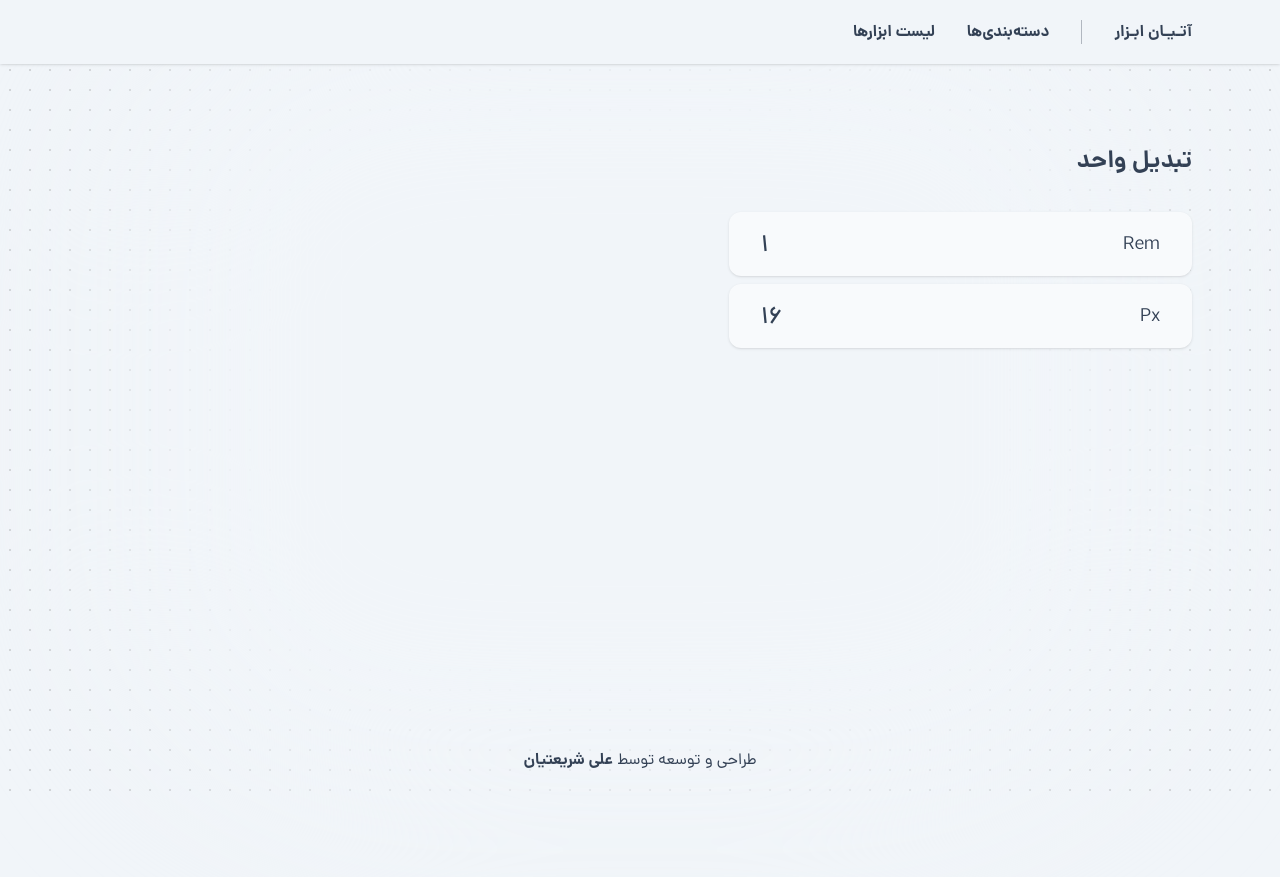
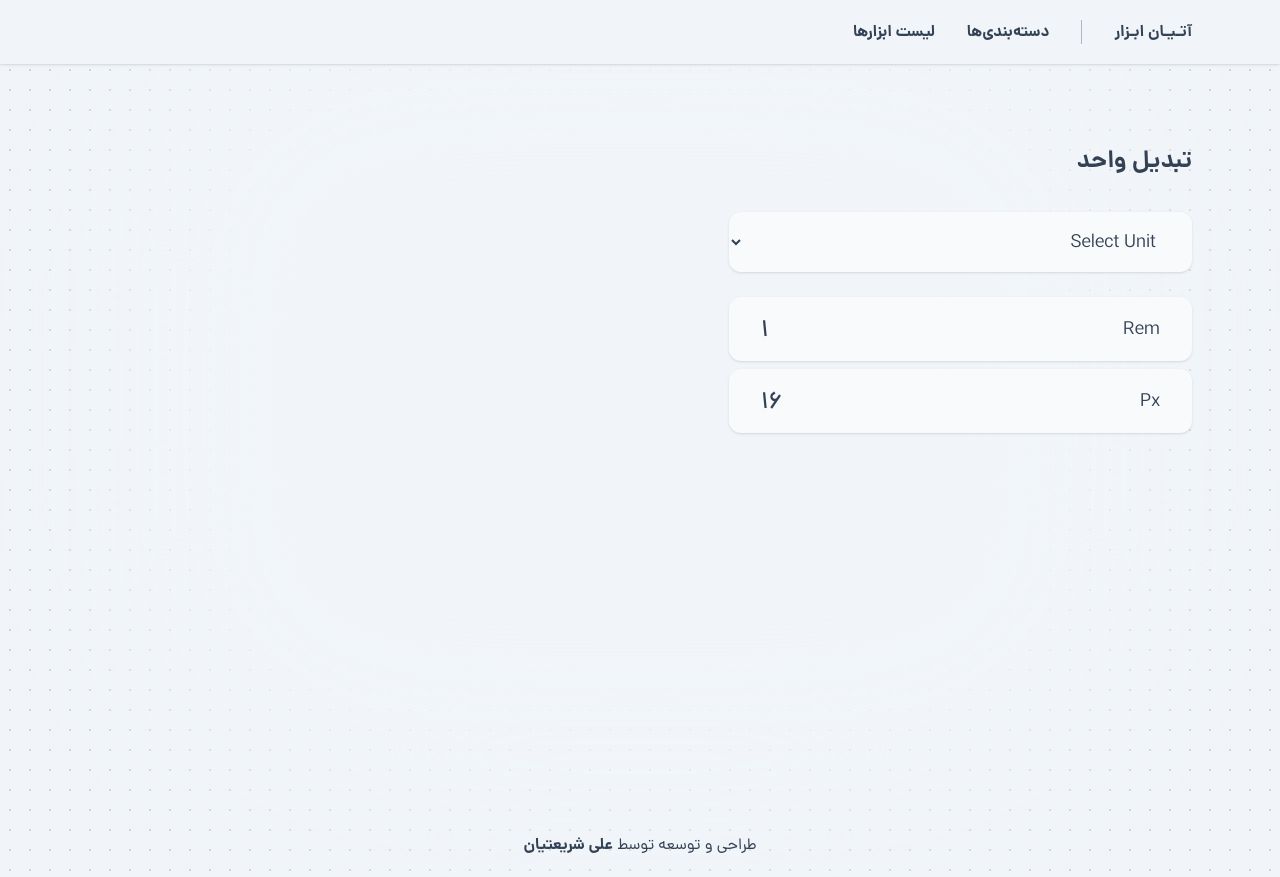
Before and after one commit to AliShariatian/AtianAbzar.ir, a Next.js app: page /general/conversion-of-units in a window 1280 px wide. Before the commit the page ends 800 px from the top, so only its background shows below. Built offline with nearby package versions, Linux system fonts and the light colour scheme.

Commit message:
add select first config

```diff
--- a/package.json
+++ b/package.json
@@ -11,11 +11,13 @@
       "lint:check": "eslint ./src --ext .jsx,.js,.ts,.tsx --ignore-path ./.gitignore"
    },
    "dependencies": {
+      "clsx": "^2.1.0",
       "framer-motion": "^11.0.8",
       "next": "14.1.0",
       "nextjs-toploader": "^1.6.6",
       "react": "^18",
-      "react-dom": "^18"
+      "react-dom": "^18",
+      "tailwind-merge": "^2.2.1"
    },
    "devDependencies": {
       "@types/node": "^20",
--- a/src/app/(tools)/general/conversion-of-units/Logic.tsx
+++ b/src/app/(tools)/general/conversion-of-units/Logic.tsx
@@ -4,7 +4,8 @@
 
 import { FC, useState } from "react";
 import { valueValidation } from "@/utils/numberValidation";
-import { Input } from "@/components";
+import { Input, Select, Space } from "@/components";
+import { labels } from "./selectLabels";
 
 export const Logic: FC = (): JSX.Element => {
    const [px, setPx] = useState<string>("16");
@@ -28,6 +29,11 @@ export const Logic: FC = (): JSX.Element => {
 
    return (
       <>
+         {/* User select */}
+         <Select labels={labels} />
+
+         <Space />
+
          {/* REM */}
          <Input id="rem" label="Rem" onChange={remChangeHandler} placeholder="Rem" value={rem} />
 
--- a/src/app/(tools)/general/conversion-of-units/page.tsx
+++ b/src/app/(tools)/general/conversion-of-units/page.tsx
@@ -6,8 +6,8 @@ import { ToolPageContainer } from "@/components";
 import { Logic } from "./Logic";
 
 export const metadata: Metadata = {
-   title: `${metaTitle} | تبدیل Px به Rem و برعکس`,
-   description: "تبدیل px به rem | تبدیل rem به px",
+   title: `${metaTitle} | تبدیل واحد`,
+   description: "تبدیل واحد",
 };
 
 const PxRem: FC = (): JSX.Element => {
--- /dev/null
+++ b/src/app/(tools)/general/conversion-of-units/selectLabels.ts
@@ -0,0 +1 @@
+export const labels = ["Select Unit", "Px <-> Rem", "CM <-> M", "M <-> KM"];
--- a/src/app/globals.css
+++ b/src/app/globals.css
@@ -13,6 +13,10 @@
 @layer components {
    .vitrineList {
       @apply grid w-full grid-cols-1 gap-4 py-9 xl:py-12;
+   }
+
+   .userHandle {
+      @apply flex w-full flex-row justify-between gap-2 rounded-xl bg-slate-50 px-8 py-4 shadow;
    }
 }
 
--- a/src/components/index.ts
+++ b/src/components/index.ts
@@ -10,7 +10,9 @@ import ToolPageContainer from "./tools/ToolPageContainer";
 import VitrineButton from "./tools/Vitrine/VitrineButton";
 import Vitrine from "./tools/Vitrine";
 import Input from "./tools/Input";
+import Select from "./tools/Select";
+import Space from "./tools/Space";
 
 // EXPORT
 
-export { TiltEffect, Navbar, Footer, MainTitle, VitrineButton, Vitrine, Input, ToolPageContainer, PageLoadingProgressBar };
+export { TiltEffect, Navbar, Footer, MainTitle, VitrineButton, Vitrine, Input, Select, Space, ToolPageContainer, PageLoadingProgressBar };
--- a/src/components/tools/Input.tsx
+++ b/src/components/tools/Input.tsx
@@ -1,3 +1,4 @@
+import cn from "@/utils/cn";
 import { FC } from "react";
 
 type PropsType = {
@@ -6,12 +7,13 @@ type PropsType = {
    value: string;
    label: string;
    placeholder: string;
+   className?: string;
    onChange: (ev: React.ChangeEvent<HTMLInputElement>) => void;
 };
 
-const Input: FC<PropsType> = ({ id, label, onChange, placeholder, value, min = 0 }): JSX.Element => {
+const Input: FC<PropsType> = ({ id, label, onChange, placeholder, value, min = 0, className }): JSX.Element => {
    return (
-      <div className="flex w-full flex-row justify-between gap-2 rounded-xl bg-slate-50 px-8 py-4 shadow">
+      <div className={cn("userHandle", className)}>
          <label htmlFor={id} className="flex items-center text-lg">
             {label}
          </label>
--- /dev/null
+++ b/src/components/tools/Select.tsx
@@ -0,0 +1,21 @@
+import cn from "@/utils/cn";
+import { FC } from "react";
+
+type PropsType = {
+   labels: string[];
+   className?: string;
+};
+
+const Select: FC<PropsType> = ({ labels, className }): JSX.Element => {
+   return (
+      <select className={cn("userHandle text-lg outline-none", className)}>
+         {labels.map((item) => (
+            <option key={item} value={item}>
+               {item}
+            </option>
+         ))}
+      </select>
+   );
+};
+
+export default Select;
--- /dev/null
+++ b/src/components/tools/Space.tsx
@@ -0,0 +1,7 @@
+import { FC } from "react";
+
+const Space: FC = (): JSX.Element => {
+   return <hr className="my-1 opacity-0" />;
+};
+
+export default Space;
--- /dev/null
+++ b/src/utils/cn.ts
@@ -0,0 +1,8 @@
+import { ClassValue, clsx } from "clsx";
+import { twMerge } from "tailwind-merge";
+
+const cn = (...inputs: ClassValue[]) => {
+   return twMerge(clsx(inputs));
+};
+
+export default cn;
```
Also changed, not shown: 1 other file (tests, documents, lock files or other folders).
